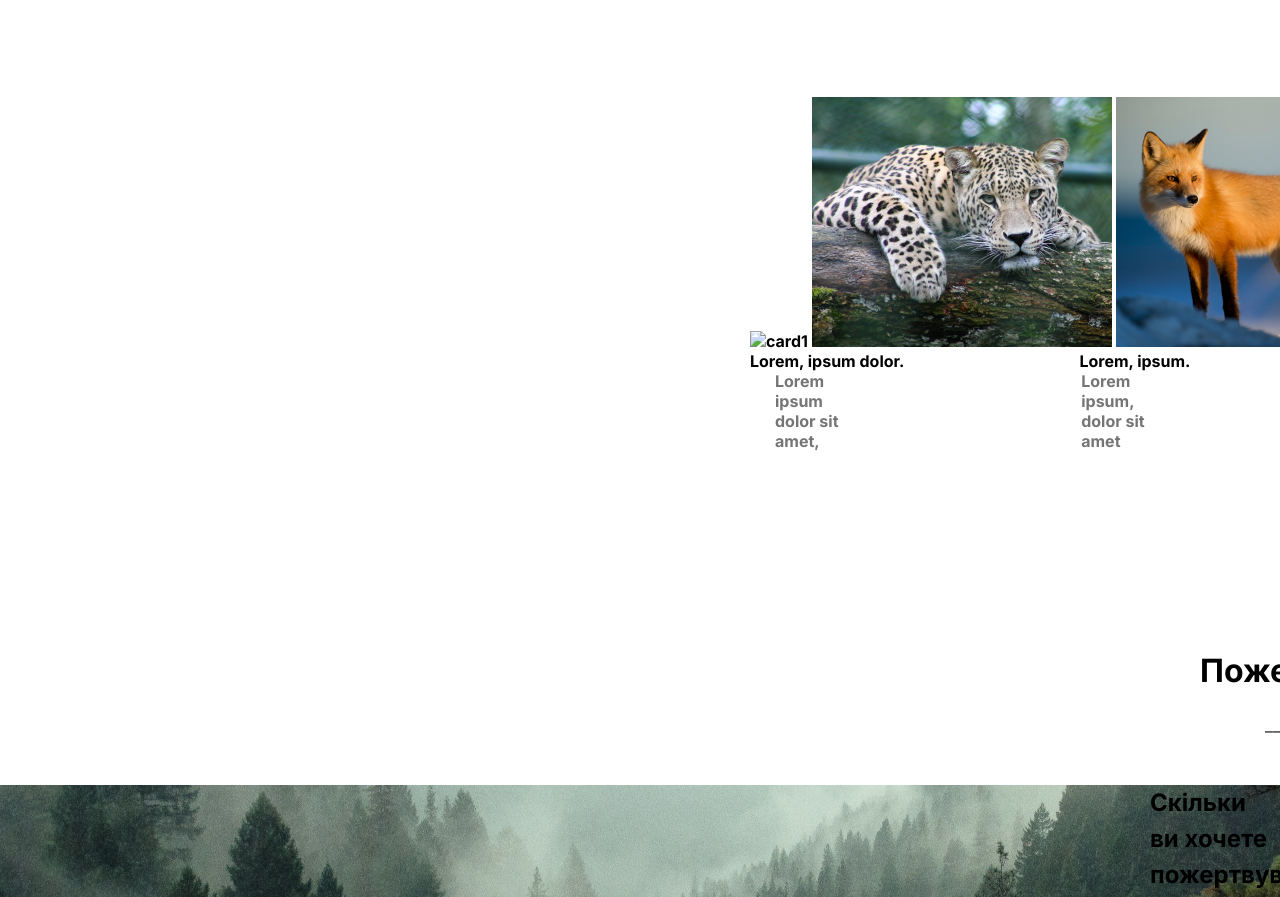
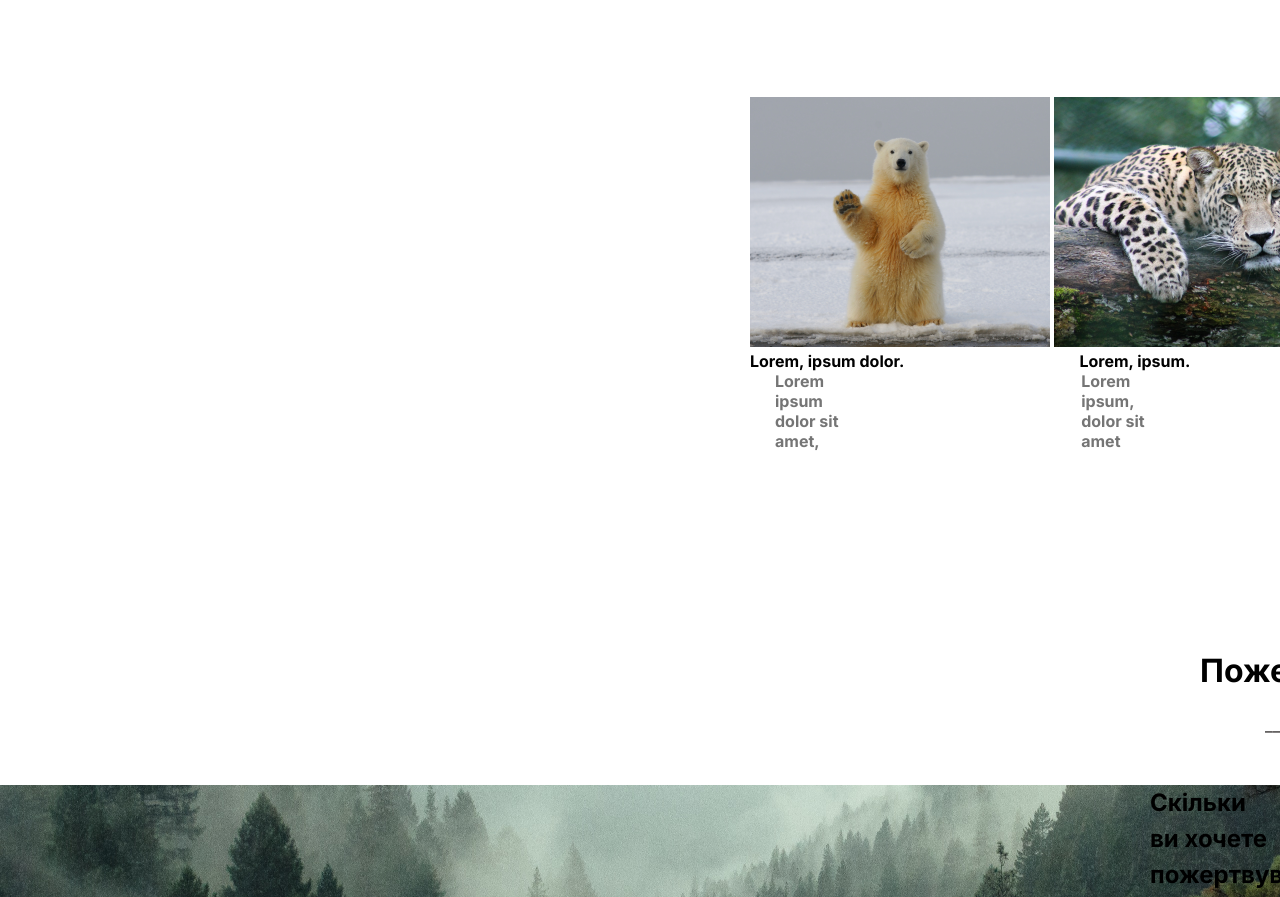
Before and after one commit to DivenokPotap/HW11, a plain HTML site: page index.html in a window 1280 px wide. Shown: the part 1107-2004 px from the top of the page. Drawn offline with Linux system fonts and the light colour scheme.

Commit message:
Update index.html

```diff
--- a/index.html
+++ b/index.html
@@ -306,7 +306,7 @@ margin-top: 50px;
     <p class="text22">Ви можете допомогти</p>
     <div class="line2">____________________</div>
     <div class="img">
-        <img src=".images/Rectangle 9.png" alt="card1">
+        <img src="images/Rectangle 9.png" alt="card1">
         <img src="images/Rectangle 10.png" alt="card2">
         <img src="images/Rectangle 11.png" alt="card3">
         <img src="images/Rectangle 12.png" alt="card4">
@@ -346,11 +346,10 @@ margin-top: 50px;
     </div>
     <img class="imgrecycle" src="images/Rectangle 15.png" alt="card1">
 </section>
-    <section>
+<section>
     <div class="greenbar">
         <p class="whitetext">Які тварини вимирають</p>
     </div>
 </section>
 </body>
-
 </html>
```
